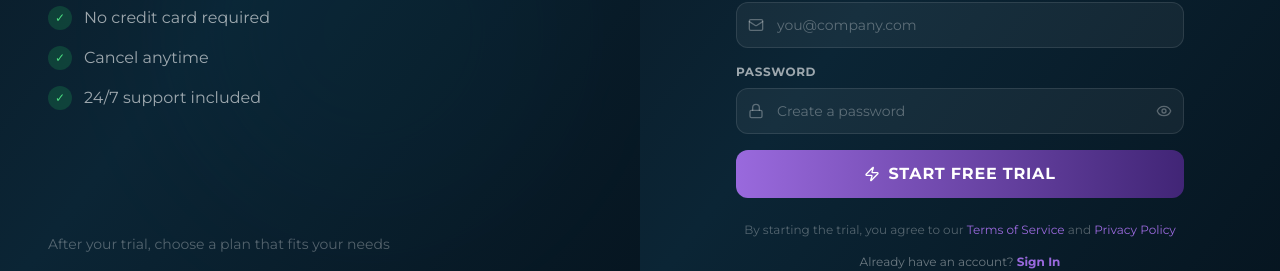
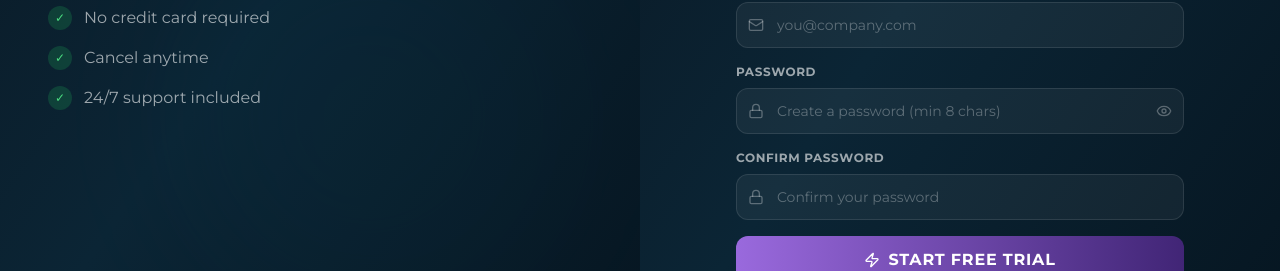
Before and after one commit to claudius-mainja/Lemur-System, a Next.js app in the folder frontend/: page /free-trial in a window 1280 px wide. Shown: the part 540-811 px from the top of the page. Built offline with nearby package versions, Linux system fonts and the light colour scheme; no server answers.

Commit message:
fix: Registration and login flow
- Fix password validation to min 8 characters (matches backend)
- Add confirm password field to registration forms
- Registration now redirects to dashboard directly (no payment step)
- Add better error handling for registration
- Fix login form validation

```diff
--- a/frontend/src/app/(auth)/login/page.tsx
+++ b/frontend/src/app/(auth)/login/page.tsx
@@ -50,13 +50,14 @@ const INDUSTRIES = [
 
 const loginSchema = z.object({
   email: z.string().email('Invalid email address'),
-  password: z.string().min(6, 'Password must be at least 6 characters'),
+  password: z.string().min(8, 'Password must be at least 8 characters'),
   organizationId: z.string().optional(),
 });
 
 const registerSchema = z.object({
   email: z.string().email('Invalid email address'),
-  password: z.string().min(6, 'Password must be at least 6 characters'),
+  password: z.string().min(8, 'Password must be at least 8 characters'),
+  confirmPassword: z.string().min(8, 'Password must be at least 8 characters'),
   firstName: z.string().min(1, 'First name is required'),
   lastName: z.string().min(1, 'Last name is required'),
   organizationName: z.string().min(1, 'Organization name is required'),
@@ -64,6 +65,9 @@ const registerSchema = z.object({
   country: z.string().min(1, 'Country is required'),
   currency: z.string().min(1, 'Currency is required'),
   plan: z.enum(['starter', 'professional', 'enterprise']),
+}).refine((data) => data.password === data.confirmPassword, {
+  message: "Passwords don't match",
+  path: ['confirmPassword'],
 });
 
 const planDetails = {
@@ -172,7 +176,8 @@ export default function LoginPage() {
 
       if (result.success) {
         toast.success(`Welcome to ${data.organizationName}!`);
-        router.push(`/payment?plan=${data.plan}&users=1&org=${encodeURIComponent(data.organizationName)}`);
+        const modules = useAuthStore.getState().user?.modules || ['hr'];
+        router.push(getDashboardRoute(modules));
       } else {
         toast.error(result.error || 'Registration failed');
       }
@@ -444,7 +449,7 @@ export default function LoginPage() {
                     {...registerForm.register('password')}
                     type={showPassword ? 'text' : 'password'}
                     className="w-full pl-12 pr-14 py-4 border border-white/10 bg-white/5 text-white rounded-2xl focus:ring-2 focus:ring-accent focus:border-accent placeholder-white/30"
-                    placeholder="Create a password"
+                    placeholder="Create a password (min 8 characters)"
                   />
                   <button
                     type="button"
@@ -456,6 +461,22 @@ export default function LoginPage() {
                 </div>
                 {registerForm.formState.errors.password && (
                   <p className="text-red-400 text-sm mt-2">{registerForm.formState.errors.password.message}</p>
+                )}
+              </div>
+
+              <div>
+                <label className="block text-sm font-bold text-white/60 mb-3 uppercase tracking-wider">Confirm Password</label>
+                <div className="relative">
+                  <Lock className="absolute left-4 top-1/2 -translate-y-1/2 w-5 h-5 text-white/30" />
+                  <input
+                    {...registerForm.register('confirmPassword')}
+                    type={showPassword ? 'text' : 'password'}
+                    className="w-full pl-12 pr-14 py-4 border border-white/10 bg-white/5 text-white rounded-2xl focus:ring-2 focus:ring-accent focus:border-accent placeholder-white/30"
+                    placeholder="Confirm your password"
+                  />
+                </div>
+                {registerForm.formState.errors.confirmPassword && (
+                  <p className="text-red-400 text-sm mt-2">{registerForm.formState.errors.confirmPassword.message}</p>
                 )}
               </div>
 
--- a/frontend/src/app/free-trial/page.tsx
+++ b/frontend/src/app/free-trial/page.tsx
@@ -40,13 +40,17 @@ const INDUSTRIES = [
 
 const registerSchema = z.object({
   email: z.string().email('Invalid email address'),
-  password: z.string().min(6, 'Password must be at least 6 characters'),
+  password: z.string().min(8, 'Password must be at least 8 characters'),
+  confirmPassword: z.string().min(8, 'Password must be at least 8 characters'),
   firstName: z.string().min(1, 'First name is required'),
   lastName: z.string().min(1, 'Last name is required'),
   organizationName: z.string().min(1, 'Organization name is required'),
   industry: z.string().min(1, 'Industry is required'),
   country: z.string().min(1, 'Country is required'),
   currency: z.string().min(1, 'Currency is required'),
+}).refine((data) => data.password === data.confirmPassword, {
+  message: "Passwords don't match",
+  path: ['confirmPassword'],
 });
 
 type RegisterForm = z.infer<typeof registerSchema>;
@@ -62,6 +66,7 @@ export default function FreeTrialPage() {
     defaultValues: {
       email: '',
       password: '',
+      confirmPassword: '',
       firstName: '',
       lastName: '',
       organizationName: '',
@@ -312,7 +317,7 @@ export default function FreeTrialPage() {
                     {...form.register('password')}
                     type={showPassword ? 'text' : 'password'}
                     className="w-full pl-10 pr-12 py-3 border border-white/10 bg-white/5 text-white rounded-xl focus:ring-2 focus:ring-accent focus:border-accent placeholder-white/30 text-sm"
-                  placeholder="Create a password"
+                    placeholder="Create a password (min 8 chars)"
                   />
                   <button
                     type="button"
@@ -324,6 +329,22 @@ export default function FreeTrialPage() {
                 </div>
                 {form.formState.errors.password && (
                   <p className="text-red-400 text-xs mt-1">{form.formState.errors.password.message}</p>
+                )}
+              </div>
+
+              <div>
+                <label className="block text-xs font-bold text-white/60 mb-2 uppercase tracking-wider">Confirm Password</label>
+                <div className="relative">
+                  <Lock className="absolute left-3 top-1/2 -translate-y-1/2 w-4 h-4 text-white/30" />
+                  <input
+                    {...form.register('confirmPassword')}
+                    type={showPassword ? 'text' : 'password'}
+                    className="w-full pl-10 pr-4 py-3 border border-white/10 bg-white/5 text-white rounded-xl focus:ring-2 focus:ring-accent focus:border-accent placeholder-white/30 text-sm"
+                    placeholder="Confirm your password"
+                  />
+                </div>
+                {form.formState.errors.confirmPassword && (
+                  <p className="text-red-400 text-xs mt-1">{form.formState.errors.confirmPassword.message}</p>
                 )}
               </div>
 
--- a/frontend/src/stores/auth.store.ts
+++ b/frontend/src/stores/auth.store.ts
@@ -233,6 +233,7 @@ export const useAuthStore = create<AuthState>()(
       register: async (data) => {
         set({ isLoading: true });
         try {
+          console.log('Registering with data:', data);
           const response = await authApi.register({
             email: data.email,
             password: data.password,
@@ -245,6 +246,7 @@ export const useAuthStore = create<AuthState>()(
             subscription: data.plan,
           });
 
+          console.log('Registration response:', response.data);
           const loginData = response.data;
 
           if (loginData.access_token) {
@@ -267,8 +269,16 @@ export const useAuthStore = create<AuthState>()(
 
           return { success: false, error: 'Registration response invalid' };
         } catch (error: any) {
+          console.error('Registration error:', error);
           set({ isLoading: false });
-          const message = error.response?.data?.detail || error.response?.data?.message || 'Registration failed. Please try again.';
+          let message = 'Registration failed. Please try again.';
+          if (error.response?.data) {
+            const data = error.response.data;
+            if (data.email) message = `Email: ${Array.isArray(data.email) ? data.email[0] : data.email}`;
+            else if (data.detail) message = data.detail;
+            else if (data.message) message = data.message;
+            else if (typeof data === 'string') message = data;
+          }
           return { success: false, error: message };
         }
       },
```
Lines whose indentation alone changed are shown as unchanged.
